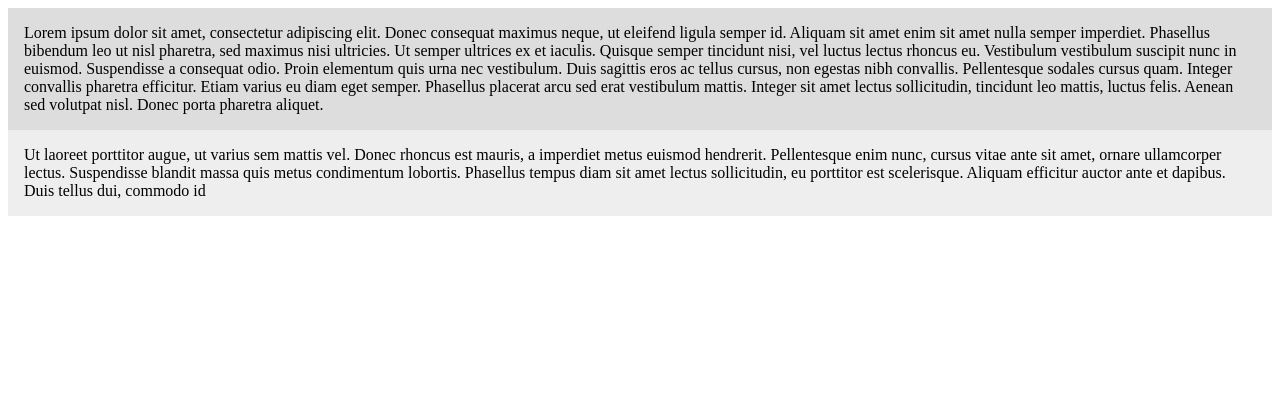
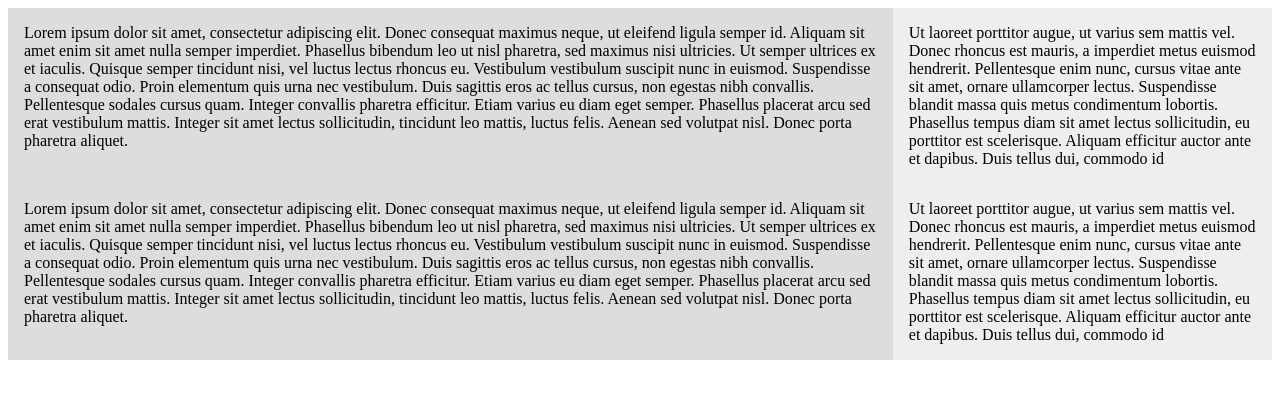
Before and after one commit to KModestas/CSS-Grid, a plain HTML site: page index.html in a window 1280 px wide. Drawn offline with Linux system fonts and the light colour scheme.

Commit message:
grid-template-columns

```diff
--- a/index.html
+++ b/index.html
@@ -4,6 +4,11 @@
     <meta charset="UTF-8">
     <title>CSS GRID</title>
     <style>
+
+        .grid {
+          display: grid;
+          grid-template-columns: 70% 30%;
+        }
 
         .grid > div {
           background: #eee;
@@ -24,6 +29,12 @@
       <div>
         Ut laoreet porttitor augue, ut varius sem mattis vel. Donec rhoncus est mauris, a imperdiet metus euismod hendrerit. Pellentesque enim nunc, cursus vitae ante sit amet, ornare ullamcorper lectus. Suspendisse blandit massa quis metus condimentum lobortis. Phasellus tempus diam sit amet lectus sollicitudin, eu porttitor est scelerisque. Aliquam efficitur auctor ante et dapibus. Duis tellus dui, commodo id
       </div>
+      <div>
+        Lorem ipsum dolor sit amet, consectetur adipiscing elit. Donec consequat maximus neque, ut eleifend ligula semper id. Aliquam sit amet enim sit amet nulla semper imperdiet. Phasellus bibendum leo ut nisl pharetra, sed maximus nisi ultricies. Ut semper ultrices ex et iaculis. Quisque semper tincidunt nisi, vel luctus lectus rhoncus eu. Vestibulum vestibulum suscipit nunc in euismod. Suspendisse a consequat odio. Proin elementum quis urna nec vestibulum. Duis sagittis eros ac tellus cursus, non egestas nibh convallis. Pellentesque sodales cursus quam. Integer convallis pharetra efficitur. Etiam varius eu diam eget semper. Phasellus placerat arcu sed erat vestibulum mattis. Integer sit amet lectus sollicitudin, tincidunt leo mattis, luctus felis. Aenean sed volutpat nisl. Donec porta pharetra aliquet.
+      </div>
+      <div>
+        Ut laoreet porttitor augue, ut varius sem mattis vel. Donec rhoncus est mauris, a imperdiet metus euismod hendrerit. Pellentesque enim nunc, cursus vitae ante sit amet, ornare ullamcorper lectus. Suspendisse blandit massa quis metus condimentum lobortis. Phasellus tempus diam sit amet lectus sollicitudin, eu porttitor est scelerisque. Aliquam efficitur auctor ante et dapibus. Duis tellus dui, commodo id
+      </div>
     </div>
   </body>
 </html>
```
